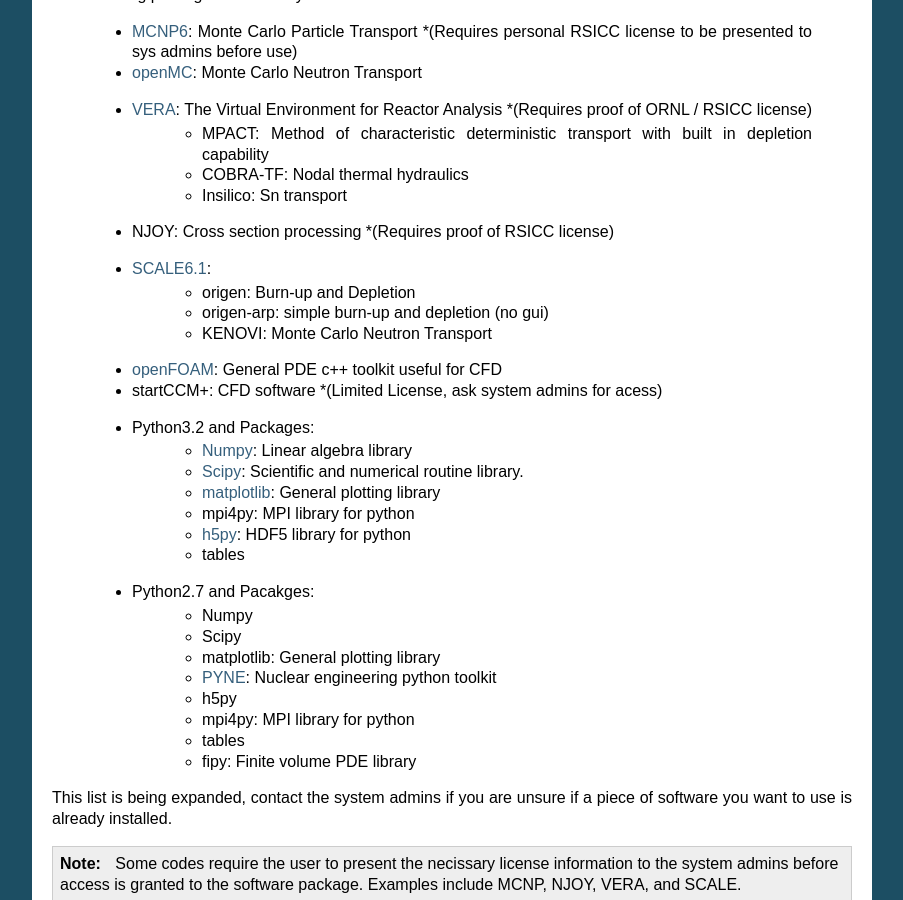
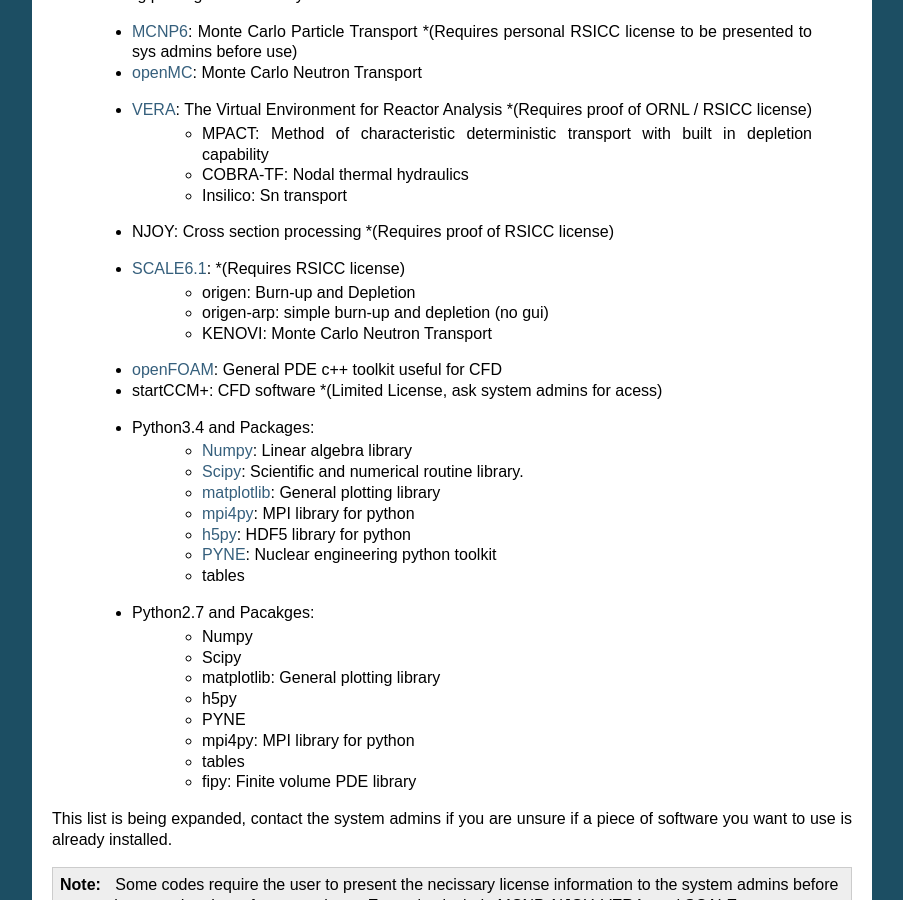
Before and after one commit to wgurecky/nukecluster, a Sphinx documentation site: the page built from doc/source/users.rst, in a window 1280 px wide and 900 px high, scrolled down 5598 px. Shown: the whole window, without its empty margins (198-1101 px from the left). Built offline with Sphinx 7.4.7, drawn with Linux system fonts in a browser that asks for light colours.

```diff
--- a/doc/source/users.rst
+++ b/doc/source/users.rst
@@ -295,25 +295,26 @@
         - COBRA-TF:  Nodal thermal hydraulics
         - Insilico:  Sn transport
     * NJOY: Cross section processing  \*(Requires proof of RSICC license)
-    * SCALE6.1_:
+    * SCALE6.1_: \*(Requires RSICC license)
         - origen: Burn-up and Depletion
         - origen-arp:  simple burn-up and depletion (no gui)
         - KENOVI: Monte Carlo Neutron Transport
     * openFOAM_: General PDE c++ toolkit useful for CFD
     * startCCM+: CFD software \*(Limited License, ask system admins for acess)
-    * Python3.2 and Packages:
+    * Python3.4 and Packages:
         - Numpy_: Linear algebra library
         - Scipy_: Scientific and numerical routine library.
         - matplotlib_:  General plotting library
-        - mpi4py:  MPI library for python
+        - mpi4py_:  MPI library for python
         - h5py_:  HDF5 library for python
+        - PYNE_:  Nuclear engineering python toolkit
         - tables
     * Python2.7 and Pacakges:
         - Numpy
         - Scipy
         - matplotlib:  General plotting library
-        - PYNE_:  Nuclear engineering python toolkit
         - h5py
+	- PYNE
         - mpi4py:  MPI library for python
         - tables
         - fipy:  Finite volume PDE library
```
Also changed, not shown: other parts of doc/source/users.rst (+2 -1 lines), 1 other file.
